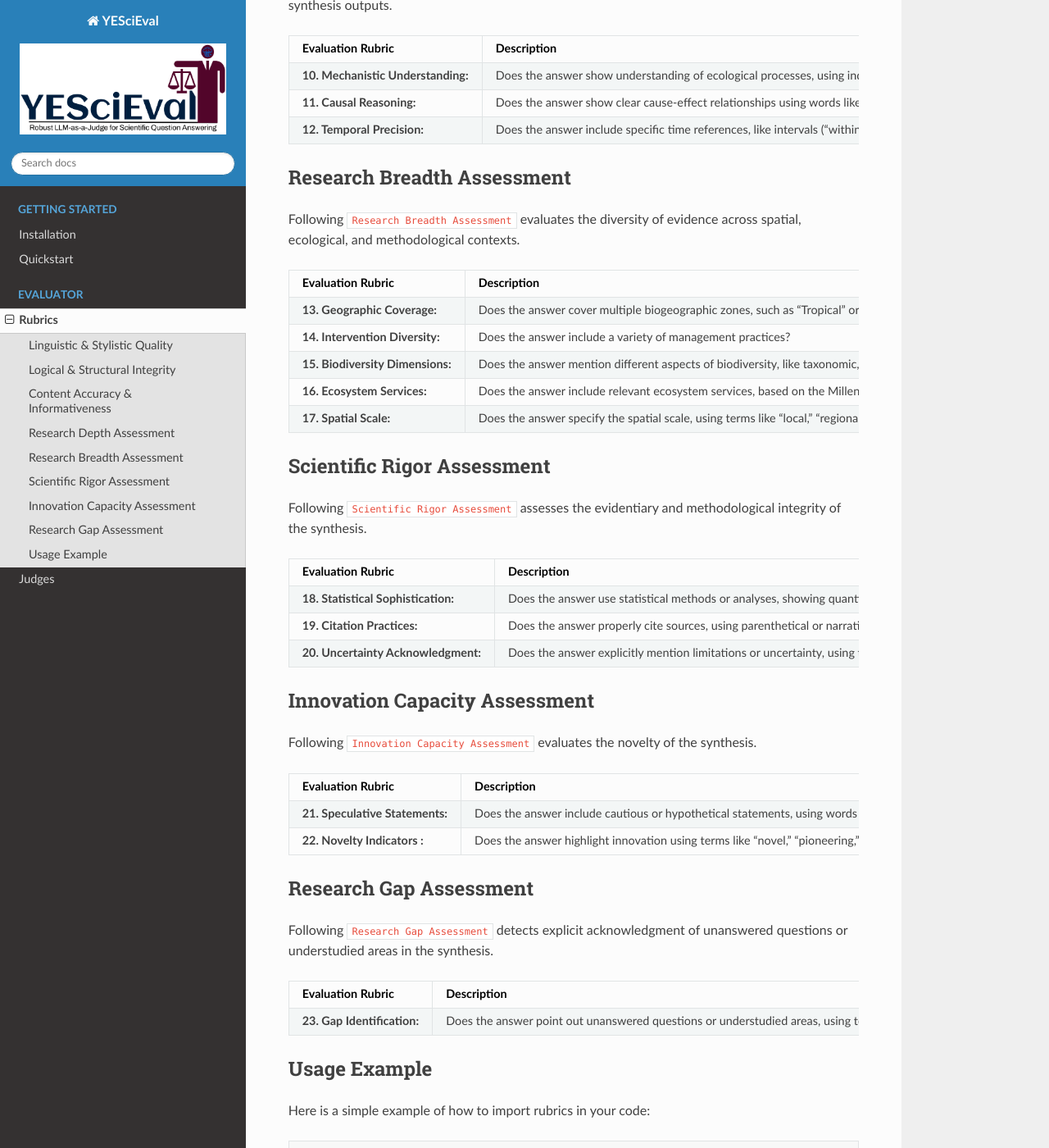
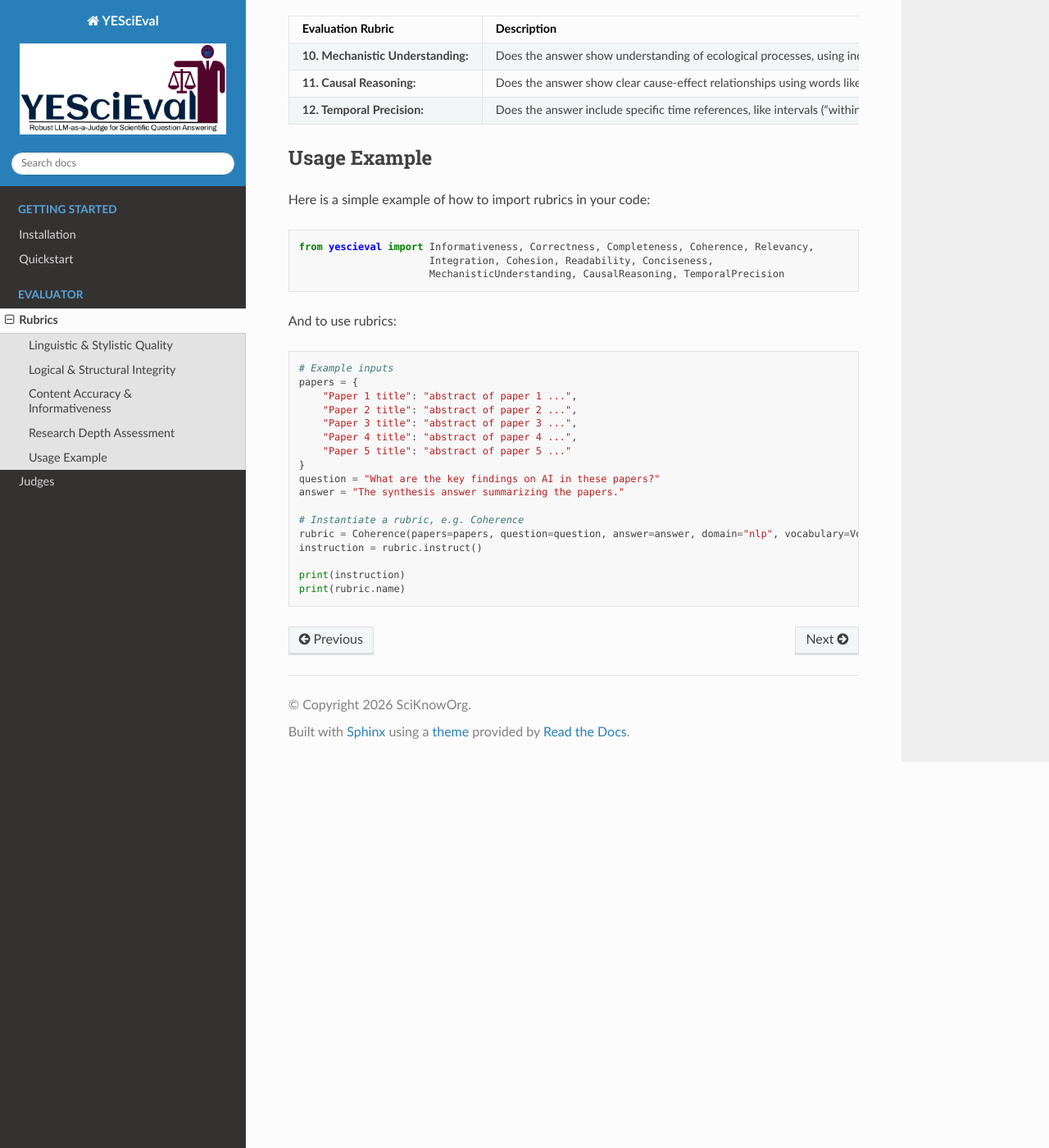
Before and after one commit to sciknoworg/YESciEval, a Sphinx documentation site: the page built from docs/source/rubrics.rst, in a window 1280 px wide and 1400 px high, scrolled down 1176 px. Shown: the whole window at 82% size. Built offline with Sphinx 7.4.7 and the Read the Docs theme 3.1.0, drawn with Linux system fonts in a browser that asks for light colours; pages that are not in the unit, such as notebooks, are missing from menus; some of the changed text lies outside the part shown.

Commit message:
📝 updated the documentation, highlighting the code changes

```diff
--- a/docs/source/judges.rst
+++ b/docs/source/judges.rst
@@ -20,7 +20,7 @@
 
 .. code-block:: python
 
-    from yescieval import Readability, AutoJudge
+    from yescieval import Readability, AutoJudge, ExampleInjector, VocabularyInjector
 
     papers = {
         "A Study on AI": "This paper discusses recent advances in artificial intelligence, including deep learning.",
@@ -38,7 +38,7 @@
     )
 
     # Step 1: Create a rubric
-    rubric = Readability(papers=papers, question=question, answer=answer)
+    rubric = Readability(papers=papers, question=question, answer=answer, domain="nlp", vocabulary=VocabularyInjector(), example=ExampleInjector())
     instruction_prompt = rubric.instruct()
 
     # Step 2: Load the evaluation model (judge)
--- a/docs/source/rubrics.rst
+++ b/docs/source/rubrics.rst
@@ -2,7 +2,7 @@
 Rubrics
 ===================
 
-A total of twenty three (23) evaluation rubrics were defined as part of the YESciEval test framework.
+A total of twelve (12) evaluation rubrics were defined as part of the YESciEval test framework.
 
 Linguistic & Stylistic Quality
 ---------------------------------
@@ -78,81 +78,6 @@
    * - **12. Temporal Precision:**
      - Does the answer include specific time references, like intervals (“within 6 months”) or dates (“1990–2020”)?
 
-Research Breadth Assessment
----------------------------------
-
-Following ``Research Breadth Assessment`` evaluates the diversity of evidence across spatial, ecological, and methodological contexts.
-
-
-.. list-table::
-   :header-rows: 1
-   :widths: 20 80
-
-   * - Evaluation Rubric
-     - Description
-   * - **13. Geographic Coverage:**
-     - Does the answer cover multiple biogeographic zones, such as “Tropical” or “Boreal”?
-   * - **14. Intervention Diversity:**
-     - Does the answer include a variety of management practices?
-   * - **15. Biodiversity Dimensions:**
-     - Does the answer mention different aspects of biodiversity, like taxonomic, functional, phylogenetic, or spatial diversity?
-   * - **16. Ecosystem Services:**
-     - Does the answer include relevant ecosystem services, based on the Millennium Ecosystem Assessment vocabulary?
-   * - **17. Spatial Scale:**
-     - Does the answer specify the spatial scale, using terms like “local,” “regional,” or “continental” and area measures?
-
-Scientific Rigor Assessment
----------------------------------
-
-Following ``Scientific Rigor Assessment`` assesses the evidentiary and methodological integrity of the synthesis.
-
-
-.. list-table::
-   :header-rows: 1
-   :widths: 20 80
-
-   * - Evaluation Rubric
-     - Description
-   * - **18. Statistical Sophistication:**
-     - Does the answer use statistical methods or analyses, showing quantitative rigor and depth?
-   * - **19. Citation Practices:**
-     - Does the answer properly cite sources, using parenthetical or narrative citations (e.g., “(Smith et al., 2021)”)?
-   * - **20. Uncertainty Acknowledgment:**
-     - Does the answer explicitly mention limitations or uncertainty, using terms like “unknown,” “limited evidence,” or “unclear”?
-
-Innovation Capacity Assessment
----------------------------------
-
-Following ``Innovation Capacity Assessment`` evaluates the novelty of the synthesis.
-
-
-.. list-table::
-   :header-rows: 1
-   :widths: 20 80
-
-   * - Evaluation Rubric
-     - Description
-   * - **21. Speculative Statements:**
-     - Does the answer include cautious or hypothetical statements, using words like “might,” “could,” or “hypothetical”?
-   * - **22. Novelty Indicators :**
-     - Does the answer highlight innovation using terms like “novel,” “pioneering,” or “emerging”?
-
-
-Research Gap Assessment
----------------------------------
-
-Following ``Research Gap Assessment`` detects explicit acknowledgment of unanswered questions or understudied areas in the synthesis.
-
-
-.. list-table::
-   :header-rows: 1
-   :widths: 20 80
-
-   * - Evaluation Rubric
-     - Description
-   * - **23. Gap Identification:**
-     - Does the answer point out unanswered questions or understudied areas, using terms like “research gap” or “understudied”?
-
 
 Usage Example
 --------------------------
@@ -184,7 +106,7 @@
     answer = "The synthesis answer summarizing the papers."
 
     # Instantiate a rubric, e.g. Coherence
-    rubric = Coherence(papers=papers, question=question, answer=answer)
+    rubric = Coherence(papers=papers, question=question, answer=answer, domain="nlp", vocabulary=VocabularyInjector(), example=ExampleInjector())
     instruction = rubric.instruct()
 
     print(instruction)
```
Also changed, not shown: other parts of docs/source/rubrics.rst (+2 -5 lines), docs/source/quickstart.rst (+6 -6 lines).
